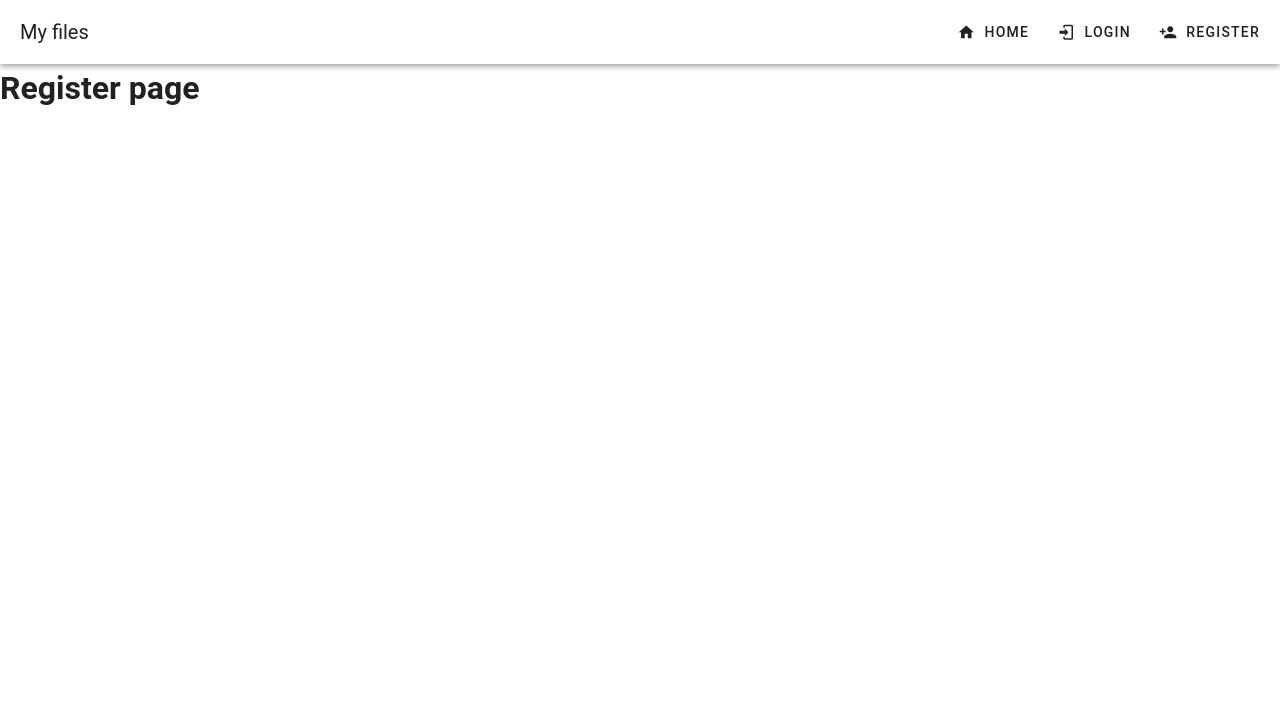
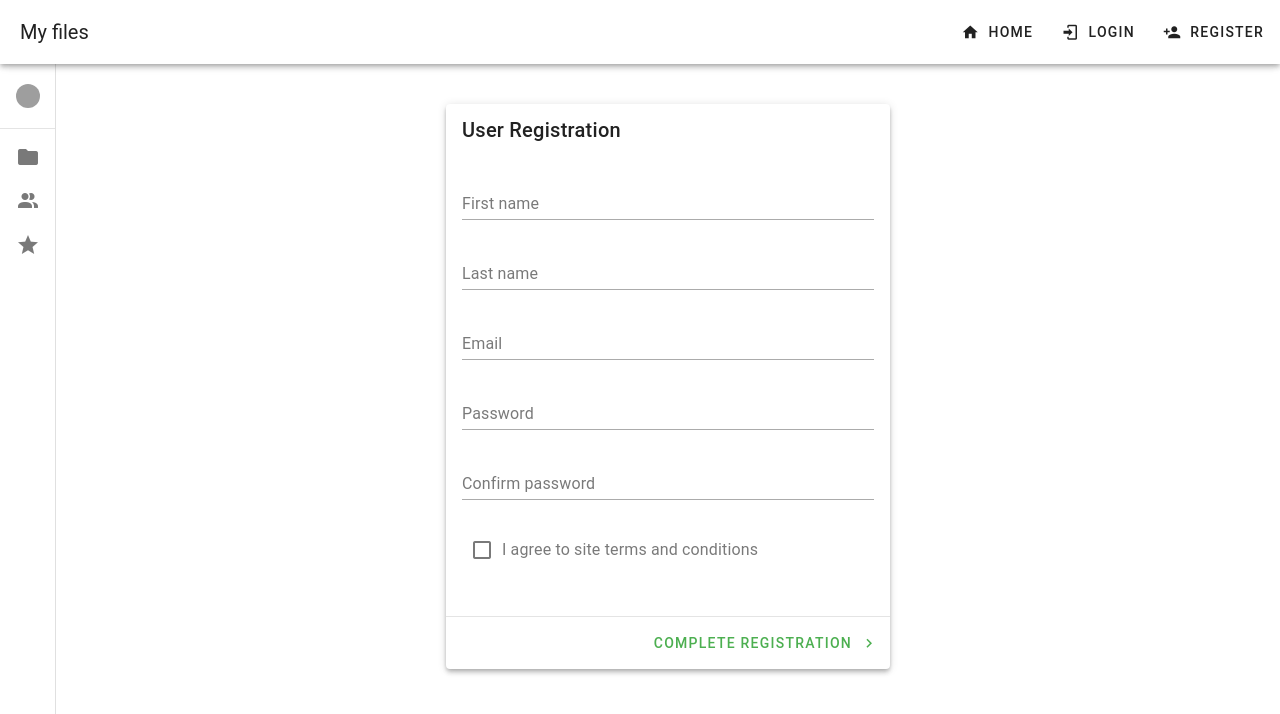
Before and after one commit to PeterMujuni/mevn-auth-client, a Vue app: page /register in a window 1280 px wide. Shown: the top 714 px of the page. Built offline with nearby package versions, Linux system fonts and the light colour scheme; grey boxes are pictures that could not be loaded.

Commit message:
login and register froms plus user drawer added

```diff
--- a/src/App.vue
+++ b/src/App.vue
@@ -1,6 +1,6 @@
 <script setup lang="ts">
 import { RouterView } from 'vue-router'
-import NavbarComponentVue from './components/NavbarComponent.vue'
+import NavbarComponentVue from './components/templates/NavbarComponent.vue'
 </script>
 
 <template>
@@ -8,7 +8,7 @@ import NavbarComponentVue from './components/NavbarComponent.vue'
     <v-app>
       <NavbarComponentVue />
       <v-main>
-        <RouterView />
+          <RouterView />
       </v-main>
     </v-app>
   </div>
--- a/src/components/molecules/AppBar.vue
+++ b/src/components/molecules/AppBar.vue
@@ -4,7 +4,9 @@
 
     <v-spacer></v-spacer>
 
-    <v-btn v-if="!isMobile" v-for="link in links" :key="link.title" variant="text" :prepend-icon="link.icon" :href="link.url">{{ link.title }}</v-btn>
+    <div v-if="!isMobile">
+      <v-btn v-for="link in links" :key="link.title" variant="text" :prepend-icon="link.icon" :href="link.url">{{ link.title }}</v-btn>
+    </div>
 
     <v-app-bar-nav-icon v-if="isMobile" variant="text" @click.stop="toogle()"></v-app-bar-nav-icon>
   </v-app-bar>
--- a/src/components/molecules/NavDrawer.vue
+++ b/src/components/molecules/SiteNavDrawer.vue
@@ -1,7 +1,7 @@
 <template>
   <v-navigation-drawer v-model="drawer" location="right" temporary>
     <v-list :items="items">
-      <v-list-item v-for="link in links" :prepend-icon="link.icon" :title="link.title" :value="link.url" :href="link.url"></v-list-item>
+      <v-list-item v-for="link in links" :key="link.title" :prepend-icon="link.icon" :title="link.title" :value="link.url" :href="link.url"></v-list-item>
     </v-list>
   </v-navigation-drawer>
 </template>
--- /dev/null
+++ b/src/components/molecules/UserNavDrawer.vue
@@ -0,0 +1,27 @@
+<template>
+  <v-navigation-drawer expand-on-hover rail>
+    <v-list>
+      <v-list-item
+        prepend-avatar="https://randomuser.me/api/portraits/women/85.jpg"
+        title="Sandra Adams"
+        subtitle="sandra_a88@gmailcom"
+      ></v-list-item>
+    </v-list>
+
+    <v-divider></v-divider>
+
+    <v-list density="compact" nav>
+      <v-list-item prepend-icon="mdi-folder" title="My Files" value="myfiles"></v-list-item>
+      <v-list-item
+        prepend-icon="mdi-account-multiple"
+        title="Shared with me"
+        value="shared"
+      ></v-list-item>
+      <v-list-item prepend-icon="mdi-star" title="Starred" value="starred"></v-list-item>
+    </v-list>
+  </v-navigation-drawer>
+</template>
+
+<script setup lang="ts"></script>
+
+<style scoped></style>
--- /dev/null
+++ b/src/components/templates/LoginForm.vue
@@ -0,0 +1,70 @@
+<template>
+  <v-sheet class="pa-12" rounded>
+    <v-card class="mx-auto px-6 py-8" max-width="444" elevation="4">
+      <v-form
+        v-model="form"
+        @submit.prevent="onSubmit"
+      >
+        <v-text-field
+          v-model="email"
+          :readonly="loading"
+          :rules="[required]"
+          class="mb-2"
+          clearable
+          label="Email"
+          variant="underlined"
+        ></v-text-field>
+
+        <v-text-field
+          v-model="password"
+          :readonly="loading"
+          :rules="[required]"
+          clearable
+          label="Password"
+          placeholder="Enter your password"
+          variant="underlined"
+        ></v-text-field>
+
+        <br>
+
+        <v-btn
+          :disabled="!form"
+          :loading="loading"
+          block
+          color="success"
+          size="large"
+          type="submit"
+          variant="elevated"
+        >
+          Sign In
+        </v-btn>
+      </v-form>
+    </v-card>
+  </v-sheet>
+</template>
+
+<script setup lang="ts">
+// imports
+import { ref } from 'vue';
+
+  // STATE
+  const form = ref(false)
+  const email = ref(null)
+  const password = ref(null)
+  const loading = ref(false)
+
+  // METHODS
+  const onSubmit = () => {
+      if (!form.value) return
+
+      loading.value = true
+
+      setTimeout(() => (loading.value = false), 2000)
+    }
+
+  const required = (v: boolean) => {
+    console.log("v: ", v);
+      return !!v || 'Field is required'
+  }
+  //
+</script>
--- a/src/components/NavbarComponent.vue
+++ b/src/components/templates/NavbarComponent.vue
@@ -1,14 +1,16 @@
 <template>
   <AppBar :is-mobile="isMobile" :links="links" @toggle-drawer="onToggleDrawer" :drawer="drawer"/>
   <NavDrawer v-if="isMobile" :links="links" :drawer="drawer" />
+  <UserNavDrawer />
 </template>
 
 <script setup lang="ts">
 // imports
 import { ref } from 'vue'
 // components
-import NavDrawer from './molecules/NavDrawer.vue'
-import AppBar from './molecules/AppBar.vue'
+import NavDrawer from '../molecules/SiteNavDrawer.vue'
+import AppBar from '../molecules/AppBar.vue'
+import UserNavDrawer from '../molecules/UserNavDrawer.vue';
 // vuetify
 import { useDisplay } from 'vuetify';
 import { computed } from 'vue';
--- /dev/null
+++ b/src/components/templates/RegisterForm.vue
@@ -0,0 +1,83 @@
+<template>
+  <v-card class="mx-auto mt-10" max-width="444" title="User Registration" elevation="4">
+    <v-container>
+      <v-text-field
+        v-model="first"
+        color="primary"
+        label="First name"
+        variant="underlined"
+        :rules="[required]"
+      ></v-text-field>
+
+      <v-text-field
+        v-model="last"
+        color="primary"
+        label="Last name"
+        variant="underlined"
+        :rules="[required]"
+      ></v-text-field>
+
+      <v-text-field
+        v-model="email"
+        color="primary"
+        label="Email"
+        variant="underlined"
+        :rules="[required]"
+      ></v-text-field>
+
+      <v-text-field
+        v-model="password"
+        color="primary"
+        label="Password"
+        placeholder="Enter your password"
+        variant="underlined"
+        :rules="[required]"
+      ></v-text-field>
+
+      <v-text-field
+        v-model="confirm_password"
+        color="primary"
+        label="Confirm password"
+        placeholder="Confirm your password"
+        variant="underlined"
+        :rules="[required]"
+      ></v-text-field>
+
+      <v-checkbox
+        v-model="terms"
+        color="secondary"
+        label="I agree to site terms and conditions"
+        :rules="[required]"
+      ></v-checkbox>
+    </v-container>
+
+    <v-divider></v-divider>
+
+    <v-card-actions>
+      <v-spacer></v-spacer>
+
+      <v-btn color="success">
+        Complete Registration
+        <v-icon icon="mdi-chevron-right" end></v-icon>
+      </v-btn>
+    </v-card-actions>
+  </v-card>
+</template>
+
+<script setup lang="ts">
+import { ref } from 'vue';
+
+// STATE
+const first = ref(null)
+const last = ref(null)
+const email = ref(null)
+const password = ref(null)
+const confirm_password = ref(null)
+const terms = ref(false)
+
+// METHODS
+const required = (v: boolean | string | null) => {
+    console.log("v: ", v);
+    return !!v || 'Field is required'
+}
+</script>
--- a/src/views/auth/LoginView.vue
+++ b/src/views/auth/LoginView.vue
@@ -1,11 +1,11 @@
 !<template>
     <div>
-        <h1>Login page</h1>
+        <LoginForm />
     </div>
 </template>
 
 <script setup lang="ts">
-
+import LoginForm from '../../components/templates/LoginForm.vue'
 </script>
 
 <style scoped>
--- a/src/views/auth/RegisterView.vue
+++ b/src/views/auth/RegisterView.vue
@@ -1,10 +1,12 @@
 <template>
     <div>
-        <h1>Register page</h1>
+        <RegisterForm />
     </div>
 </template>
 
 <script setup lang="ts">
+import RegisterForm from '@/components/templates/RegisterForm.vue';
+
 
 </script>
 
```
